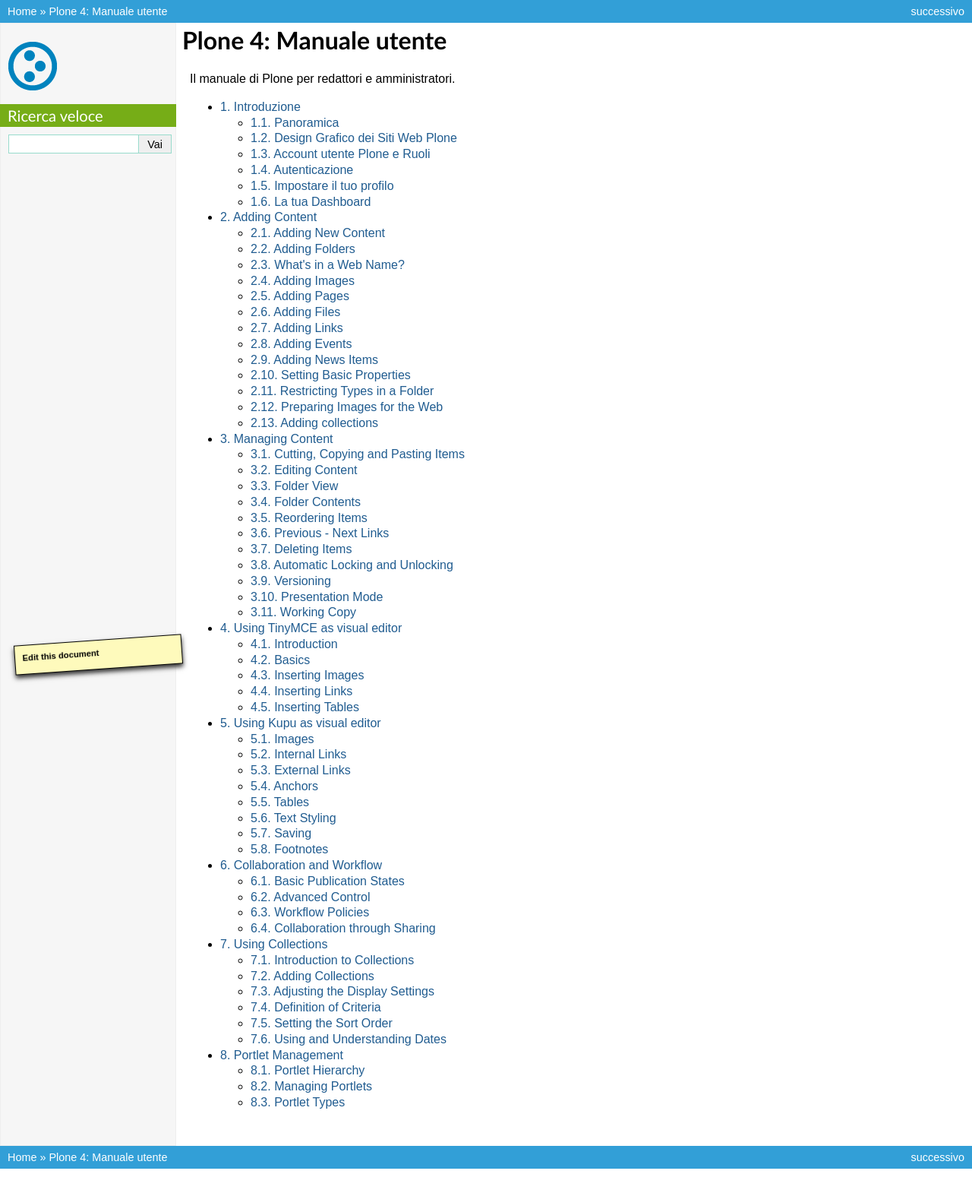
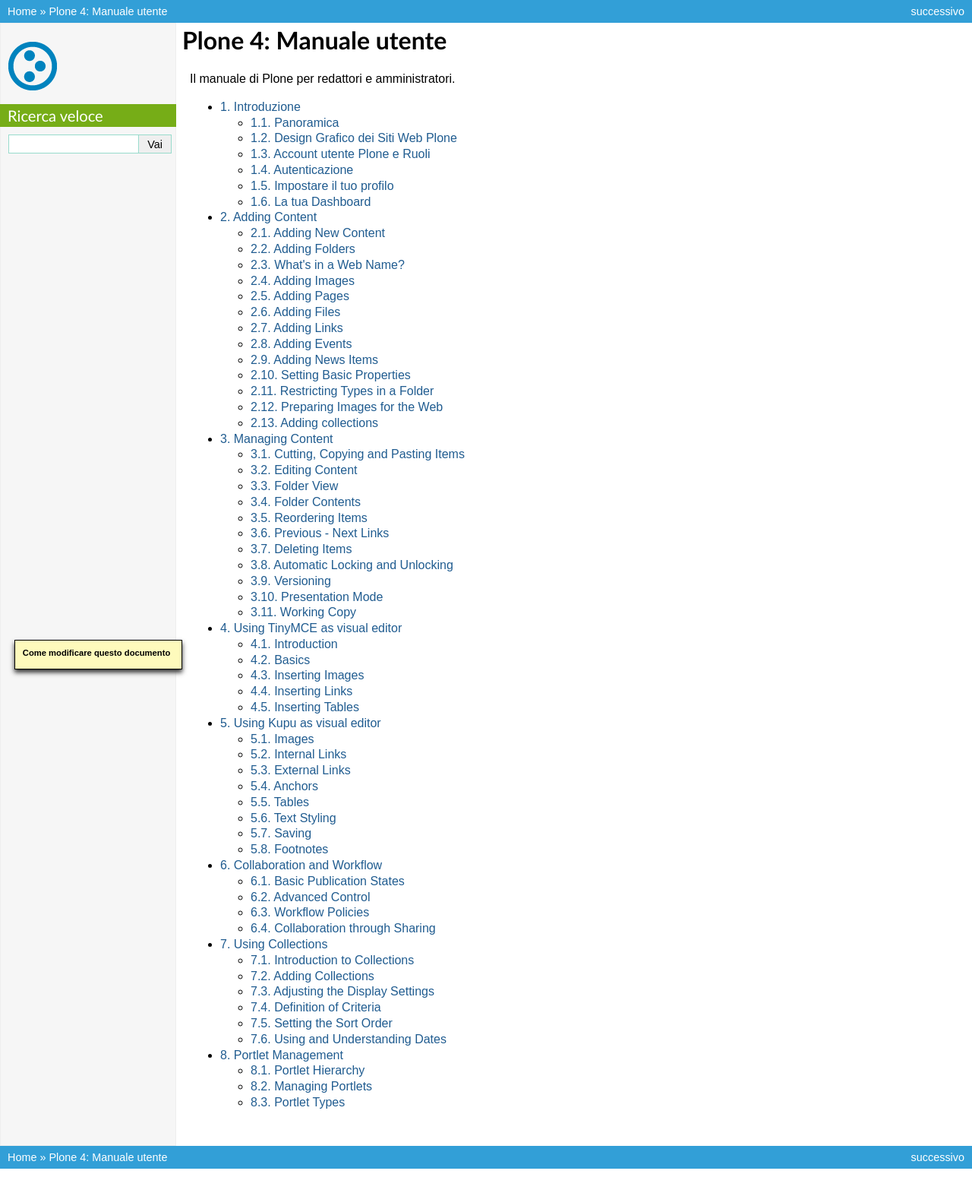
Before and after one commit to plone-it/collective.italiandocumentation, a Sphinx documentation site: the page built from source/index.rst, in a window 1280 px wide. Shown: the whole page at 76% size. Built offline with Sphinx 7.4.7, drawn with Linux system fonts in a browser that asks for light colours; some of the changed lines change nothing that is shown.

Commit message:
Aggiornate le info su come editare il manuale

```diff
--- a/source/_static/plone.css
+++ b/source/_static/plone.css
@@ -91,11 +91,12 @@
     text-align: left;
     z-index: 2;
 
-    -moz-transform: rotate(-4deg);
+/*    -moz-transform: rotate(-4deg);
     -webkit-transform: rotate(-4deg);
     -o-transform: rotate(-4deg);
     -ms-transform: rotate(-4deg);
     transform: rotate(-4deg);
+*/
     box-shadow: 0px 4px 6px #333;
     -moz-box-shadow: 0px 4px 6px #333;
     -webkit-box-shadow: 0px 4px 6px #333;
--- a/source/_templates/page.html
+++ b/source/_templates/page.html
@@ -59,51 +59,52 @@
 {{ super() }}
 
 <div id="editor-trap">
-      <h3>Edit this document</h3>
+      <h3>Come modificare questo documento</h3>
 
       <p>
-        The source code of this file is hosted on GitHub. Everyone can
-        update and fix errors in this document with few clicks -
-        no downloads needed.
+         Il codice sorgente di questo file è ospitato su GitHub. Tutti possono
+         aggiornare e correggere gli errori in questo documento con pochi click.
+         Non è necessario scaricare o installare nulla.
       <p>
 
       <ol>
 
         <li>
-          Go to
-        <a href="https://github.com/collective/collective.fb/blob/master/source/{{ pagename }}.rst">
+          Vai a
+        <a href="https://github.com/plone-it/collective.italiandocumentation/blob/master/source/{{ pagename }}.rst">
           {{ title }}
-        </a> on GitHub.
+        </a> su GitHub.
       </li>
 
         <li>
-          Press the <b>Fork</b> button. This will create your own personal copy of the documentation.
+          Premi il pulsante <b>Fork</b>. Questo creerà la tua copia personale di questa documentazione.
       </li>
 
         <li>
-        <b>Edit</b> files using GitHub's text editor in your web browser
+        <b>Modifica</b> i file utilizzando l'editor di testo di GitHub direttamente dal tuo browser.
       </li>
 
       <li>
-        Fill in the <b>Commit message</b> text box at the end of the page telling <i>why</i>
-        you did the changes. Press the <b>Propose file change</b> button next to it when done.
+        Scrivi un breve commento nel campo <b>Commit Message</b> in fondo alla pagina spiegando <i>perchè</i>
+        hai apportato delle modifiche. Premi il pulsante <b>Propose file change</b> quando hai finito per
+        proporre la tua modifica e richiedere che venga incorporata.
       </li>
 
 
       <li>
-        Then head to the <i>Send a pull request</i> page (you won't need to fill in any additional text). Just
-        press <b>Send pull request</b> button.
+        Fatto ciò arriverai alla pagina per inviare una richiesta di "pull" (lett. tirare, cioè unire le proprie modifiche)
+        dal titolo <i>Send a pull request</i>. Qui non sarà necessario scrivere altro, basta premere il pulsante <b>Send pull request</b>.
       </li>
 
       <li>
-        Your changes are now queued for review under project's <a href="https://github.com/collective/collective.fb/pulls">Pull requests</a> tab on Github.
+        Le tue modifiche verranno accodate per la revisione e le potrai vedere nel tab <a href="https://github.com/plone-it/collective.italiandocumentation/pulls">Pull requests</a> del progetto su Github.
       </li>
       </ol>
 
       <p>
-        For basic information about updating this manual
-        and Sphinx format please see <a href="http://collective-docs.readthedocs.org/en/latest/writing/writing.html">
-        Writing and updating the manual</a> guide.
+        Per informazioni di base su come aggiornare questo manuale e sulla formattazione di Sphinx
+        dai un'occhiata alla sezione <a href="http://collective-docs.readthedocs.org/en/latest/writing/writing.html">
+        Writing and updating the manual</a> della guida internazionale.
       </p>
 
   </div>
```
